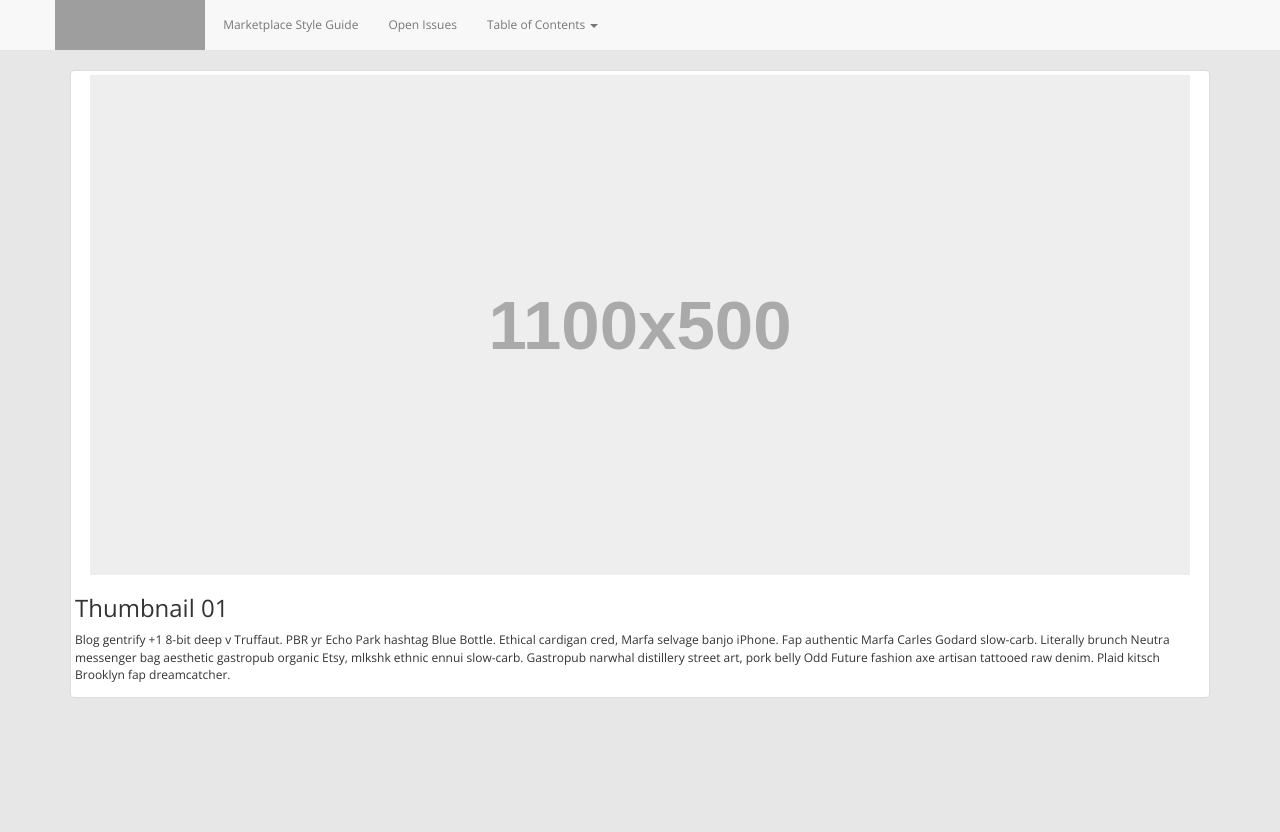
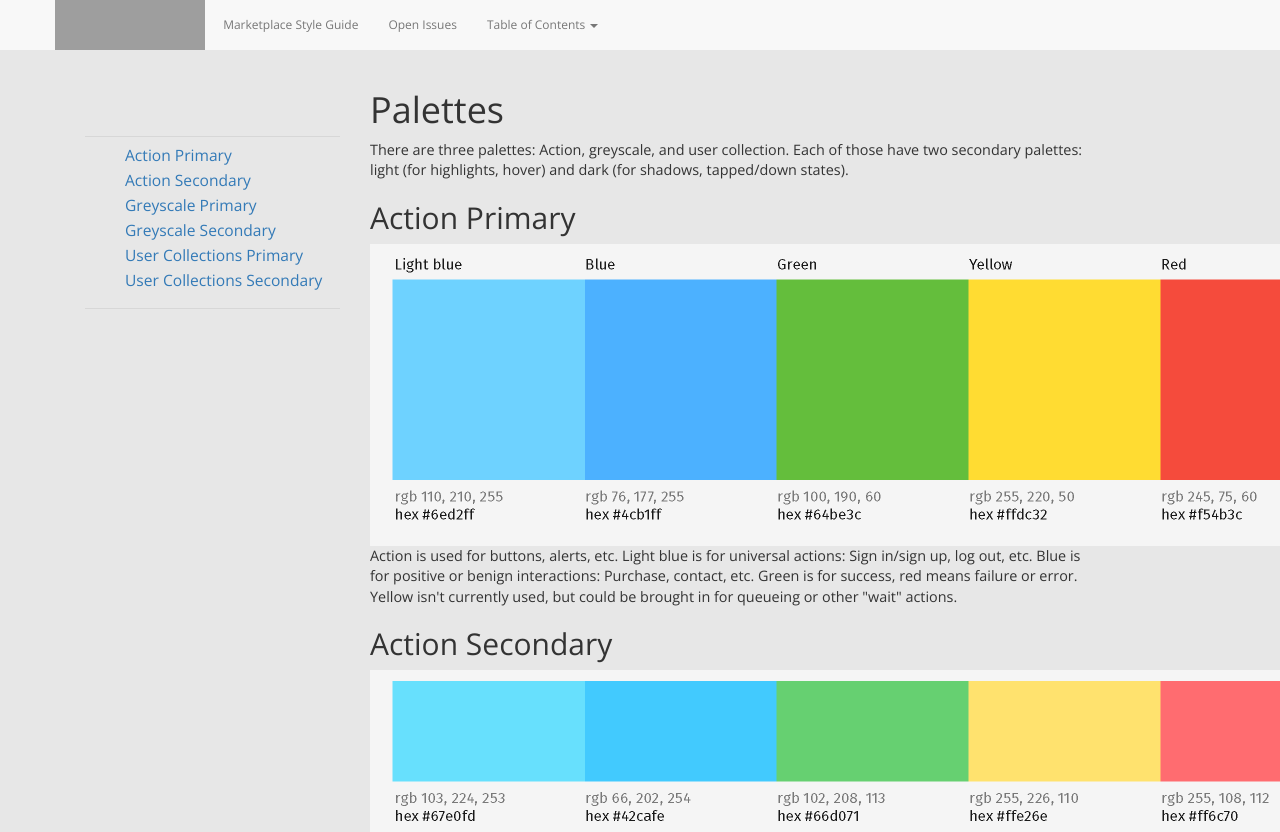
Before and after one commit to MarketplaceUX/marketplace-style-guides, a Jekyll site: the page built from palette.html, in a window 1280 px wide and 900 px high, cut to the strip 0-832 px from the top of the window. Built offline with Jekyll 4.4.1, drawn with Linux system fonts in a browser that asks for light colours; nearby versions of some CDN libraries; some of the changed text lies outside the part shown; grey boxes are pictures that could not be loaded.

Commit message:
created a new template for longer content and then used it to build the palette.html page. Also created a .gitignore to keep the _site directory from being synced

```diff
--- a/css/templateStyles.css
+++ b/css/templateStyles.css
@@ -60,6 +60,33 @@ p.longText{
 	padding-left: 10px;
 	color: #FF9500;
 }
+.secondaryMenu{
+	list-style: none;
+	border-top: 1px solid #D7D7D7;
+	border-bottom: 1px solid #D7D7D7;
+	padding-top: 0.5em;
+	padding-bottom: 1.3em;
+}
+.secondaryMenu li a{
+	font-size: 1.3em;
+	line-height: 1.6em;
+	display:block;
+	width:100%;
+	text-decoration: none;
+}
+.secondaryMenu li a:focus, .secondaryMenu li a:hover {
+
+	border-right: 3px solid #428bca;
+	border-bottom:1px solid rgba(66,139,202,0.2);
+}
+.affix-top{
+	margin-top:5.5em;
+}
+.hiddenAnchor{
+	visibility: hidden;
+	position:relative;
+	top:-70px;
+}
 #content{
 	padding-bottom: 70px;
 }
--- a/palette.html
+++ b/palette.html
@@ -4,16 +4,57 @@
 ---
 
 <div class="container">
-	<div class="row">
-		<div class="col-sm-12 col-md-12 col-lg-12">
-			<div class="thumbnail">
-					<img data-src="holder.js/1100x500" alt="thumbnail image, replace this alt text"/>
-				<h3>Thumbnail 01</h3>
-				<p>
-					Blog gentrify +1 8-bit deep v Truffaut. PBR yr Echo Park hashtag Blue Bottle. Ethical cardigan cred, Marfa selvage banjo iPhone. Fap authentic Marfa Carles Godard slow-carb. Literally brunch Neutra messenger bag aesthetic gastropub organic Etsy, mlkshk ethnic ennui slow-carb. Gastropub narwhal distillery street art, pork belly Odd Future fashion axe artisan tattooed raw denim. Plaid kitsch Brooklyn fap dreamcatcher.
-				</p>
-			</div>
-		</div>
+	<div class="col-sm-3 col-md-3 col-lg-3">
+		<ul  class="secondaryMenu" data-spy="affix" data-offset-top="70" data-offset-bottom="200">
+			<li><a href="#actionPrimary">Action Primary</a></li>
+			<li><a href="#actionSecondary">Action Secondary</a></li>
+			<li><a href="#greyPrimary">Greyscale Primary</a></li>
+			<li><a href="#greySecondary">Greyscale Secondary</a></li>
+			<li><a href="#userColPrimary">User Collections Primary</a></li>
+			<li><a href="#userColSecondary">User Collections Secondary</a></li>
+		</ul>
+	</div>
+	<div class="col-sm-9 col-md-9 col-lg-8">
+		<h1>Palettes</h1>
+		<p class="longText">
+			There are three palettes: Action, greyscale, and user collection. Each of those have two secondary palettes: light (for highlights, hover) and dark (for shadows, tapped/down states).
+		</p>
+		<div class="hiddenAnchor" id="actionPrimary"></div>
+		<h2>Action Primary</h2>
+		<img src="img/actionPrimary.png"/><br/>
+		<p class="longText">
+			Action is used for buttons, alerts, etc. Light blue is for universal actions: Sign in/sign up, log out, etc. Blue is for positive or benign interactions: Purchase, contact, etc. Green is for success, red means failure or error. Yellow isn't currently used, but could be brought in for queueing or other "wait" actions.
+		</p>
+		<div class="hiddenAnchor" id="actionSecondary"></div>
+		<h2>Action Secondary</h2>
+		<img src="img/actionSecondary.png">
+		<p class="longText">
+			Action is used for buttons, alerts, etc. Light blue is for universal actions: Sign in/sign up, log out, etc. Blue is for positive or benign interactions: Purchase, contact, etc. Green is for success, red means failure or error. Yellow isn't currently used, but could be brought in for queueing or other "wait" actions.
+		</p>
+		<div class="hiddenAnchor" id="greyPrimary"></div>
+		<h2>Greyscale Primary</h2>
+		<img src="img/greyPrimary.png">
+		<p class="longText">
+			Greyscale is our supporting palette.
+		</p>
+		<div class="hiddenAnchor" id="greySecondary"></div>
+		<h2>Greyscale Secondary</h2>
+		<img src="img/greySecondary.png">
+		<p class="longText">
+			Greyscale is our supporting palette.
+		</p>
+		<div class="hiddenAnchor" id="userColPrimary"></div>
+		<h2>User Collections Primary</h2>
+		<img src="img/userColPrimary.png">
+		<p class="longText">
+			The user collection palette is for, you guessed it, collections. But instead of light/dark palettes, the supporting tones are opacity levels: 80%, 60%, 40%. This is to achieve the layered monotone effect used in user collections.
+		</p>
+		<div class="hiddenAnchor" id="userColSecondary"></div>
+		<h2>User Collections Secondary</h2>
+		<img src="img/userColSecondary.png">
+		<p class="longText">
+			The user collection palette is for, you guessed it, collections. But instead of light/dark palettes, the supporting tones are opacity levels: 80%, 60%, 40%. This is to achieve the layered monotone effect used in user collections.
+		</p>
 	</div>
 	<!-- Pagination. If you have more than one page, set the multipage variable in the Frontmatter to true. Editing the pagination code happens in /_includes/homePagination.html.
 		NOTE: This is currently broken in the Jekyll ver of this template.
@@ -21,4 +62,3 @@
 		{% if page.multipage %}
 			{% include homePagination.html %}
 		{% endif %}
-</div>
```
Also changed, not shown: style-guide-copy.md (+1 -1 lines), templateLongOneColFloatingNav.html (added, +51 -0 lines), img/actionPrimary.png (added), img/actionSecondary.png (added), img/greyPrimary.png (added), img/greySecondary.png (added), img/userColPrimary.png (added), img/userColSecondary.png (added), 1 other file.
